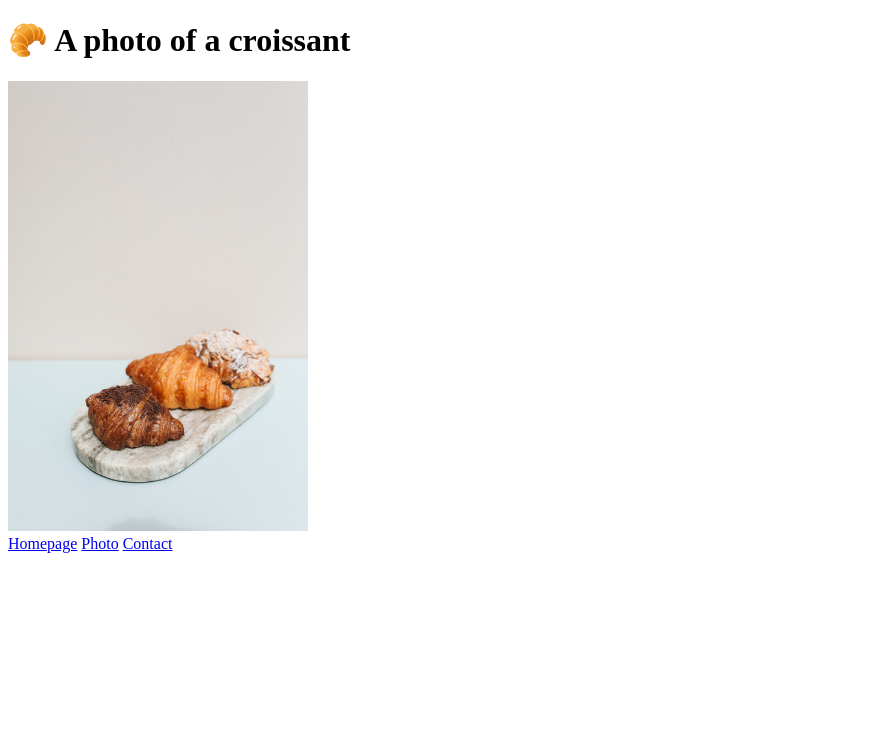
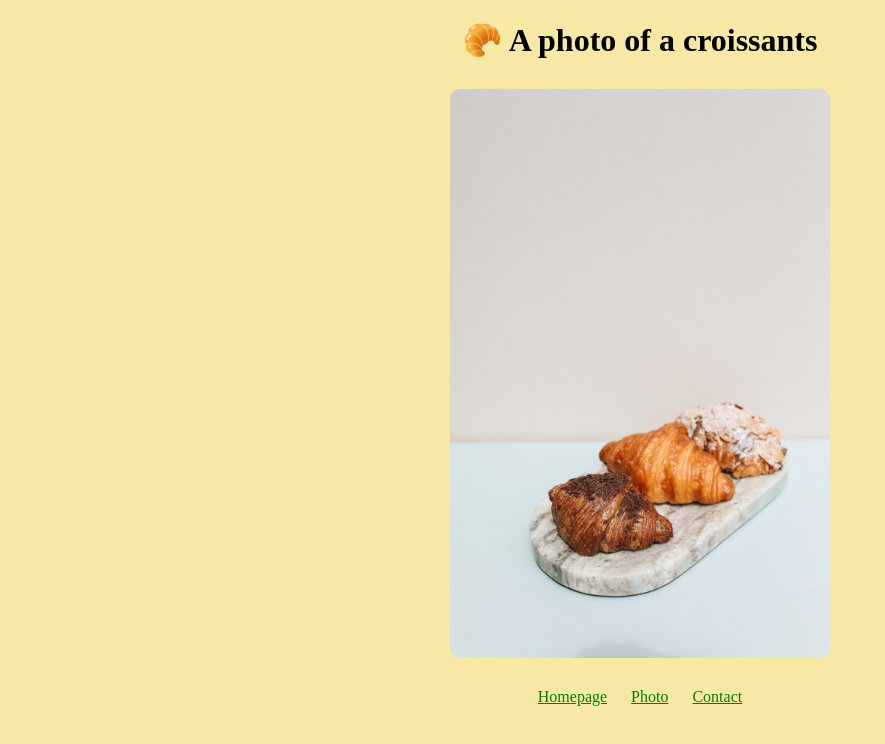
Before and after one commit to IsabellaGG/Croissant_Example-for-Multiple-Page-Hosting, a plain HTML site: page photo.html in a window 1280 px wide. Shown: the whole page, without its empty margins (0-885 px from the left). Drawn offline with Linux system fonts and the light colour scheme.

Commit message:
Added design

```diff
--- a/css/styles.css
+++ b/css/styles.css
@@ -1,3 +1,28 @@
+body {
+  background-color: #f8e8a6;
+  margin: 8px;
+}
+
+h1 {
+  text-align: center;
+}
+
+p {
+  text-align: center;
+}
+
+footer {
+  text-align: center;
+}
+
+.navigation-links {
+  color: green;
+  margin: 0 10px;
+}
+
 .croissant-photo {
-  max-width: 300px;
+  max-width: 30%;
+  border-radius: 10px;
+  display: block;
+  margin: 30px auto;
 }
--- a/photo.html
+++ b/photo.html
@@ -8,16 +8,18 @@
     <title>Photo of a delicious Croissant</title>
   </head>
   <body>
-    <h1>🥐 A photo of a croissant</h1>
+    <h1>🥐 A photo of a croissants</h1>
     <img
       src="/images/croissant.jpg"
       alt="Three Croissants"
       class="croissant-photo"
     />
     <footer>
-      <a href="/" title="Home">Homepage</a>
-      <a href="/photo.html" title="Photo">Photo</a>
-      <a href="/contact.html" title="Contact">Contact</a>
+      <a class="navigation-links" href="/" title="Home">Homepage</a>
+      <a class="navigation-links" href="/photo.html" title="Photo">Photo</a>
+      <a class="navigation-links" href="/contact.html" title="Contact"
+        >Contact</a
+      >
     </footer>
   </body>
 </html>
```
Also changed, not shown: contact.html (+5 -3 lines), index.html (+5 -3 lines).
